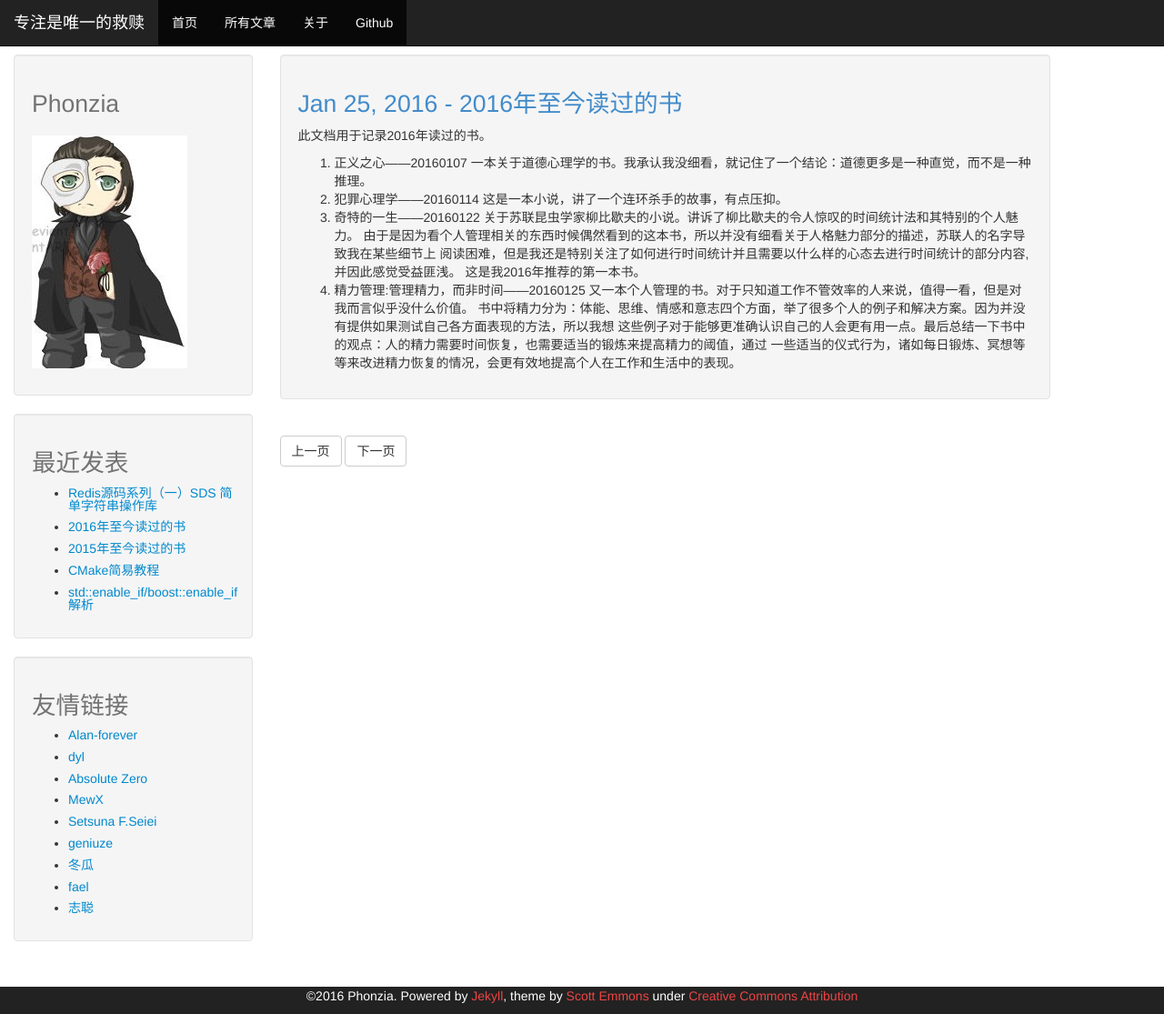
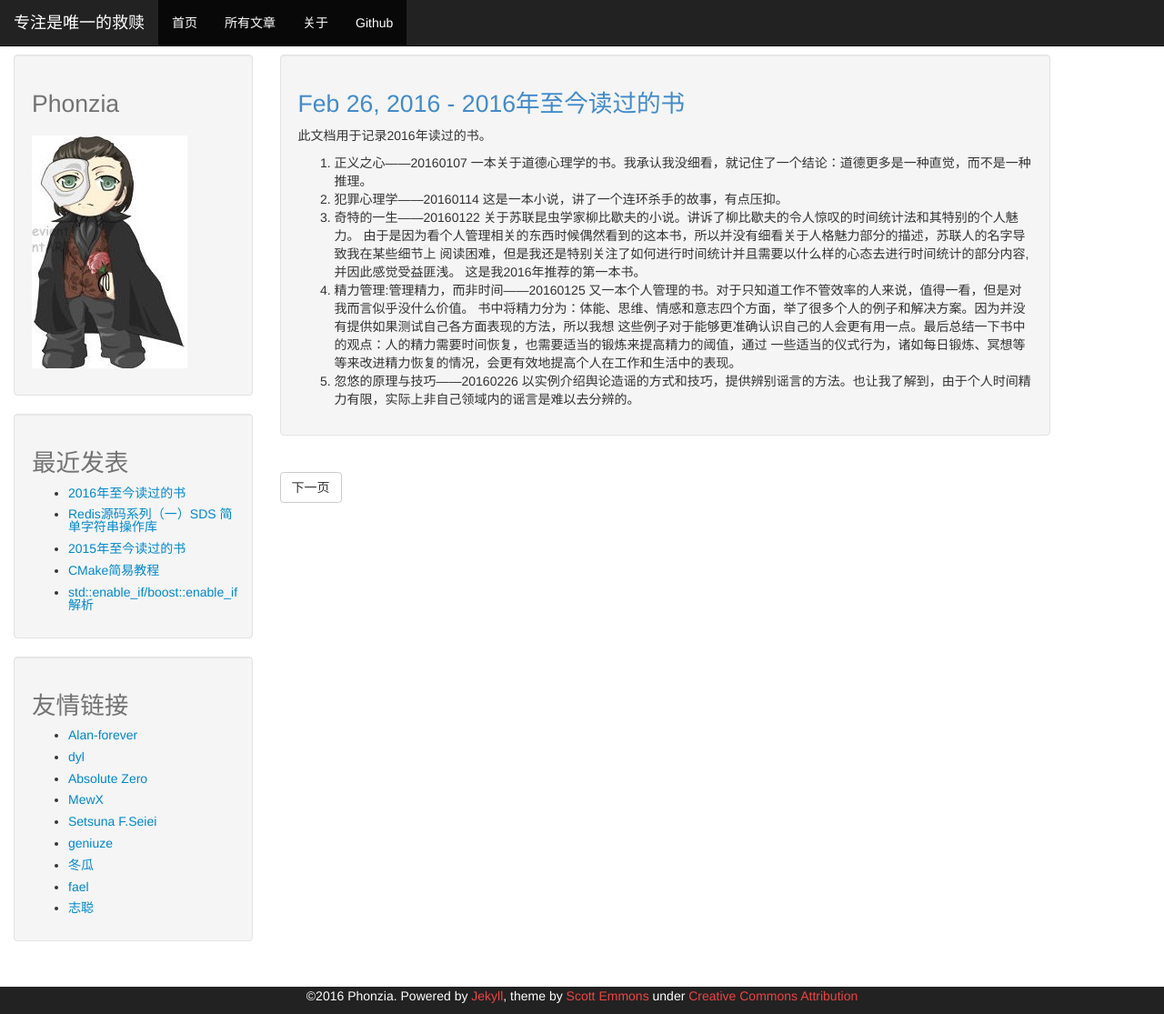
Before and after one commit to phonzia/old_blog, a Jekyll site: the page built from _posts/2016-02-26-BooksRead.md, in a window 1280 px wide and 1115 px high. Shown: the whole window at 91% size. Built offline with Jekyll 4.4.1, drawn with Linux system fonts in a browser that asks for light colours; Markdown is read by kramdown in place of the engine named in the settings; comment, search, counter and statistics services are not loaded.

Commit message:
add book read

```diff
--- a/_posts/2016-01-25-BooksRead.md
+++ b/_posts/2016-02-26-BooksRead.md
@@ -15,3 +15,4 @@ title: "2016年至今读过的书"
 书中将精力分为：体能、思维、情感和意志四个方面，举了很多个人的例子和解决方案。因为并没有提供如果测试自己各方面表现的方法，所以我想
 这些例子对于能够更准确认识自己的人会更有用一点。最后总结一下书中的观点：人的精力需要时间恢复，也需要适当的锻炼来提高精力的阈值，通过
 一些适当的仪式行为，诸如每日锻炼、冥想等等来改进精力恢复的情况，会更有效地提高个人在工作和生活中的表现。
+5. 忽悠的原理与技巧——20160226 以实例介绍舆论造谣的方式和技巧，提供辨别谣言的方法。也让我了解到，由于个人时间精力有限，实际上非自己领域内的谣言是难以去分辨的。
```
